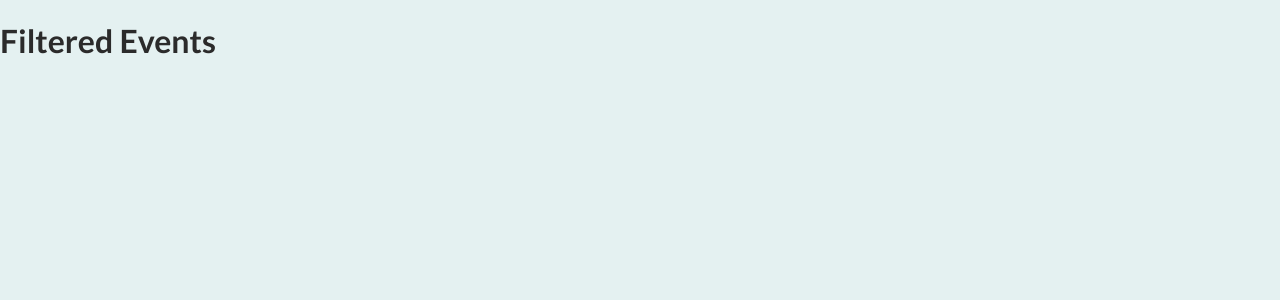
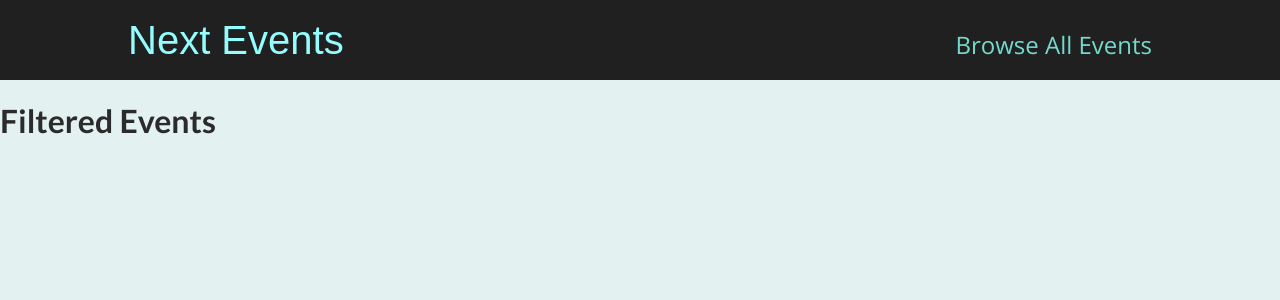
Before and after one commit to treatme030/nextjs-event-app, a Next.js app: page /events in a window 1280 px wide. Shown: the top 300 px of the page. Built offline with nearby package versions, Linux system fonts and the light colour scheme.

Commit message:
layout settings and adding header

```diff
--- /dev/null
+++ b/components/layout/layout.js
@@ -0,0 +1,12 @@
+import MainHeader from './main_header';
+
+const Layout = ({ children }) => {
+  return (
+    <>
+      <MainHeader />
+      <main>{children}</main>
+    </>
+  );
+};
+
+export default Layout;
--- /dev/null
+++ b/components/layout/main_header.js
@@ -0,0 +1,22 @@
+import Link from 'next/link';
+
+import classes from './main_header.module.css';
+
+const MainHeader = () => {
+  return (
+    <header className={classes.header}>
+      <div className={classes.logo}>
+        <Link href='/'>Next Events</Link>
+      </div>
+      <nav className={classes.navigation}>
+        <ul>
+          <li>
+            <Link href='/events'>Browse All Events</Link>
+          </li>
+        </ul>
+      </nav>
+    </header>
+  );
+};
+
+export default MainHeader;
--- /dev/null
+++ b/components/layout/main_header.module.css
@@ -0,0 +1,41 @@
+.header {
+  width: 100%;
+  display: flex;
+  justify-content: space-between;
+  align-items: baseline;
+  padding: 1rem 10%;
+  height: 5rem;
+  background-color: #202020;
+}
+
+.logo {
+  font-size: 1.5rem;
+  color: white;
+  font-family: 'Fira', sans-serif;
+  height: 100%;
+  display: flex;
+  justify-content: center;
+  align-items: center;
+  color: #94fdfd;
+}
+
+.logo a {
+  text-decoration: none;
+  color: #94fdfd;
+}
+
+.navigation a {
+  text-decoration: none;
+  color: #74dacc;
+  font-size: 1rem;
+}
+
+@media (min-width: 768px) {
+  .logo {
+    font-size: 2.5rem;
+  }
+
+  .navigation a {
+    font-size: 1.5rem;
+  }
+}
--- a/pages/_app.js
+++ b/pages/_app.js
@@ -1,7 +1,12 @@
-import '../styles/globals.css'
+import Layout from '../components/layout/layout';
+import '../styles/globals.css';
 
 function MyApp({ Component, pageProps }) {
-  return <Component {...pageProps} />
+  return (
+    <Layout>
+      <Component {...pageProps} />
+    </Layout>
+  );
 }
 
-export default MyApp
+export default MyApp;
--- a/pages/events/[eventId].js
+++ b/pages/events/[eventId].js
@@ -1,5 +1,6 @@
 import { useRouter } from 'next/router';
 import { getEventById } from '../../dummy-data';
+
 import EventSummary from '../../components/event_detail/event_summary';
 import EventLogistics from '../../components/event_detail/event_logistics';
 import EventContent from '../../components/event_detail/event_content';
```
